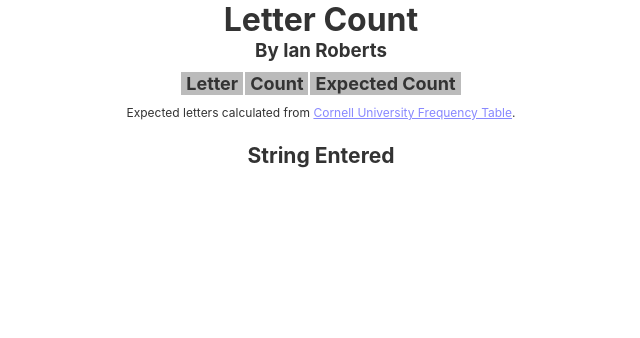
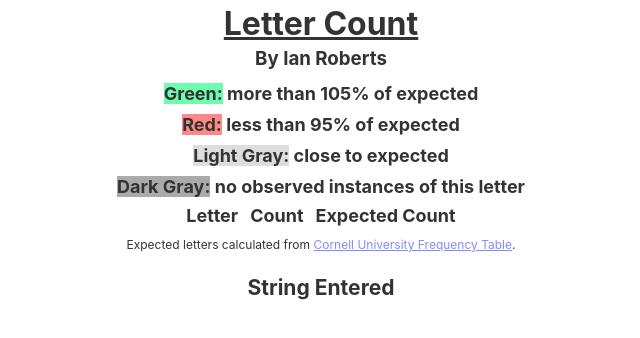
Before and after one commit to hilfigertout/Letter-Distribution-Web-App, a React (Create React App) app: page /word-count in a window 1280 px wide. Shown: the top 338 px of the page, without its empty margins (319-959 px from the left). Built offline with nearby package versions, Linux system fonts and the light colour scheme.

Commit message:
Added color-coded rows and home button

```diff
--- a/src/App.js
+++ b/src/App.js
@@ -2,6 +2,7 @@ import {useState} from 'react';
 import './App.css';
 import InputForm from './InputForm';
 import DisplayLetters from './displayLetters';
+import PageHeader from './pageHeader';
 import {BrowserRouter as Router, Route, Routes} from 'react-router-dom';
 
 function App() {
@@ -17,8 +18,7 @@ function App() {
         rel="stylesheet"
         href="https://fonts.googleapis.com/css?family=Roboto:300,400,500,700&display=swap"
         />
-        <h1>Letter Count</h1>
-        <h3>By Ian Roberts</h3>
+        <PageHeader />
         <Routes>
           <Route path="/" element={<InputForm
                                     textEntered={textEntered}
--- a/src/InputForm.js
+++ b/src/InputForm.js
@@ -1,5 +1,4 @@
 import React, {useState} from 'react';
-import DisplayLetters from './displayLetters.js';
 import Button from '@mui/material/Button';
 import {Box} from '@mui/material';
 import {TextField} from  "@mui/material"
--- a/src/displayLetters.js
+++ b/src/displayLetters.js
@@ -1,21 +1,44 @@
 const DisplayLetters = ({inputString, letterCount, expectedCount}) => {
+    const rowClass = (observed, expected) => {
+        const relativeError = (observed - expected) / expected;
+        if (observed === 0) {
+            return("zero")
+        }
+        else if (relativeError > 0.05) {
+            return ("greater")
+        }
+        else if (relativeError < -0.05) {
+            return ("less")
+        }
+        else {
+            return ("equal")
+        }
+    }
 
     return (
     <div className="display-letters">
+        <h4> <span className="greater">Green:</span> more than 105% of expected</h4>
+        <h4> <span className="less">Red:</span> less than 95% of expected</h4>
+        <h4> <span className="equal">Light Gray:</span> close to expected</h4>
+        <h4> <span className="zero">Dark Gray:</span> no observed instances of this letter</h4>
         <table>
+            <thead>
                 <tr>
                     <th>Letter</th>
                     <th>Count</th>
                     <th>Expected Count</th>
                 </tr>
+            </thead>
+            <tbody>
                 {
                 Object.keys(letterCount).map((letter) => (
-                <tr>
+                    <tr className={rowClass(letterCount[letter], expectedCount[letter])} key={letter}>
                         <td>{letter}</td>
                         <td>{letterCount[letter]}</td>
                         <td>{expectedCount[letter].toFixed(2)}</td>
                     </tr>
                 ))}
+            </tbody>
         </table>
         <p>Expected letters calculated from <a href="http://pi.math.cornell.edu/~mec/2003-2004/cryptography/subs/frequencies.html">Cornell University Frequency Table</a>.</p>
         <h3>String Entered</h3>
--- a/src/index.css
+++ b/src/index.css
@@ -15,6 +15,12 @@ body {
 code {
   font-family: source-code-pro, Menlo, Monaco, Consolas, 'Courier New',
     monospace;
+}
+
+.page-header h1 {
+  margin: 4px;
+  text-decoration: underline;
+  cursor: pointer;
 }
 
 .input-form {
@@ -44,6 +50,11 @@ code {
 
 }
 
+.display-letters h4 {
+  padding: 5px;
+  margin-left: auto;
+}
+
 .display-letters table {
   margin-left: auto;
   margin-right: auto;
@@ -54,13 +65,22 @@ code {
   padding-right: 5px;
 }
 
-.display-letters tr:nth-of-type(even) {
+.display-letters .zero {
+  background-color: #aaa;
+}
+
+.display-letters .equal {
   background-color: #ddd;
 }
 
-.display-letters tr:nth-of-type(odd) {
-  background-color: #bbb
+.display-letters .less {
+  background-color: rgb(254, 136, 136)
 }
+
+.display-letters .greater {
+  background-color: rgb(110, 252, 174)
+}
+
 .display-letters p {
   padding: 8px;
   font-size: 12px;
--- /dev/null
+++ b/src/pageHeader.js
@@ -0,0 +1,17 @@
+import { useNavigate } from "react-router-dom";
+
+const PageHeader = () => {
+    const navigate = useNavigate();
+
+    const handleClick = () => {
+        navigate("/")
+    }
+
+    return (
+        <div className="page-header">
+            <h1 onClick={handleClick}>Letter Count</h1>
+            <h3>By Ian Roberts</h3>
+        </div>  );
+}
+
+export default PageHeader;
```
Lines whose indentation alone changed are shown as unchanged.
